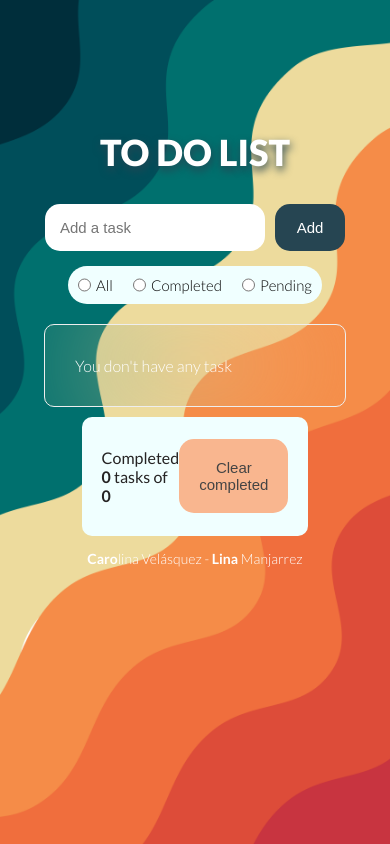
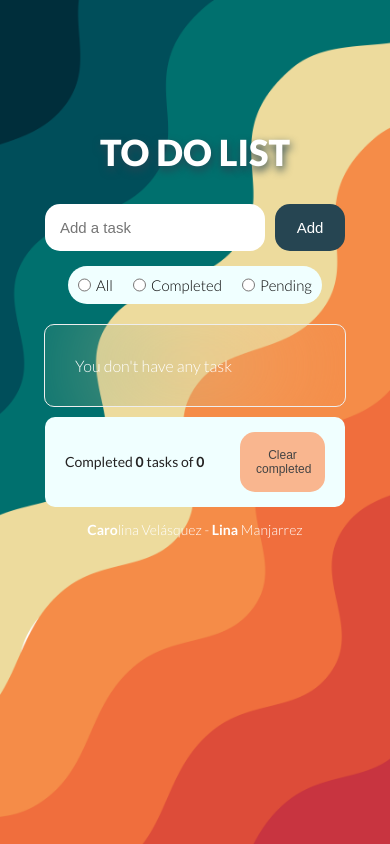
Before and after one commit to Lina-003/web2024-1, a React (Vite) app in the folder todo-list/: page / in a window 390 px wide. Built offline with nearby package versions, Linux system fonts and the light colour scheme.

Commit message:
feat: css responsive footer

```diff
--- a/todo-list/src/components/Footer/Footer.css
+++ b/todo-list/src/components/Footer/Footer.css
@@ -38,3 +38,46 @@
     font-weight: 300;
     font-size: 14px;
 }
+
+@media screen and (max-width: 765px) {
+    .footer-container {
+        background-color: azure;
+        display: flex;
+        padding: 15px 20px 15px;
+        border-radius: 10px;
+        text-align: left;
+        justify-content: space-between;
+        align-items: center;
+        width: 260px;
+    }
+
+    .footer-container p {
+        font-size: 14px;
+        font-weight: 500;
+        color: #252323;
+    }
+
+    .footer-container button {
+        border-style: none;
+        background-color: #F9B68F;
+        border-radius: 15px;
+        padding: 16px;
+        font-size: 12px;
+        font-weight: 400;
+        color: #444;
+        cursor: pointer;
+        width: 85px;
+    }
+
+    .footer-container button:hover {
+        background-color: #EA702A;
+        color: #FFFF;
+        box-shadow: 1px 1px 8px #8c908c;
+    }
+
+    .credits {
+        color: #FFFF;
+        font-weight: 300;
+        font-size: 14px;
+    }
+}
```
